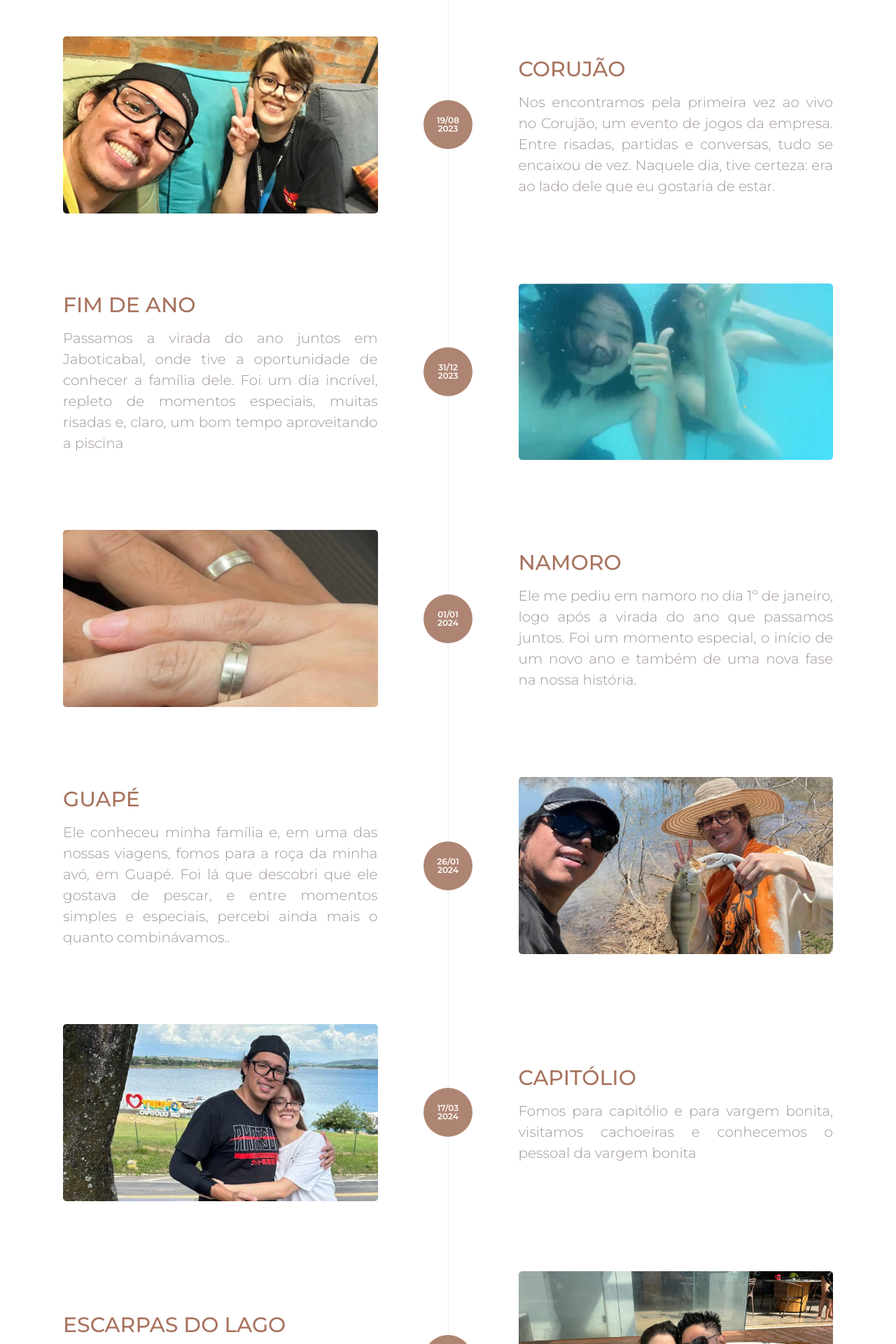
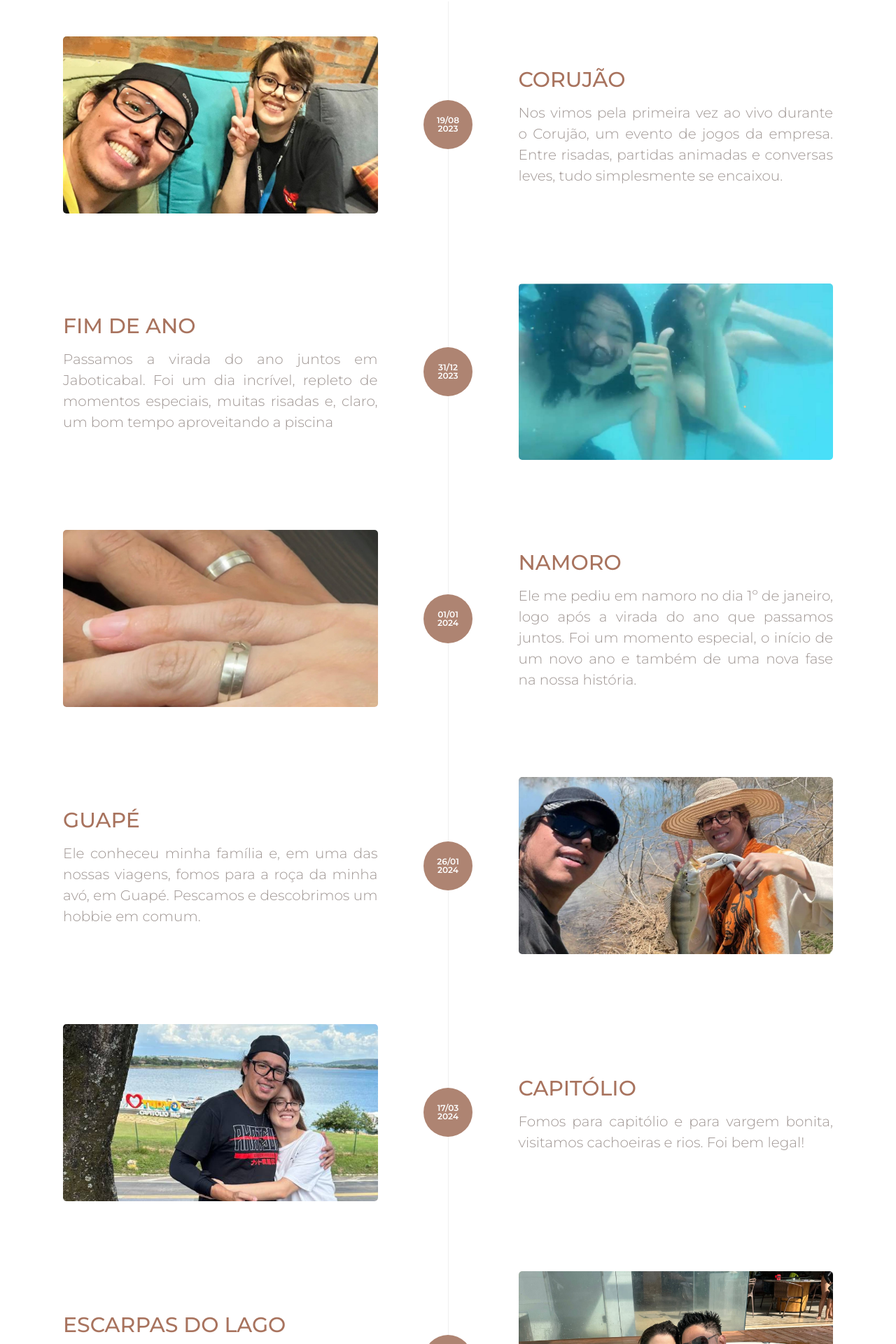
Before and after one commit to misaku/carols2michelkuguio-front, a React (Vite) app: page /home in a window 1280 px wide. Shown: the part 2693-4613 px from the top of the page at 70% size. Built offline with nearby package versions, Linux system fonts and the light colour scheme; a web font is replaced by a local one.

Commit message:
fix: correcao texto

```diff
--- a/src/components/Invite/invite.view.tsx
+++ b/src/components/Invite/invite.view.tsx
@@ -173,7 +173,7 @@ export const Invite: React.FC = memo(() => {
                     <SectionCard>
                         <p>
                             Com Deus guiando nossos passos, dividimos com alegria o começo de uma nova fase em nossas vidas.
-                            Convidamos <em>{responseData?.title}</em> e família para testemunhar e celebrar a nossa
+                            Convidamos <em>{responseData?.title}</em> para testemunhar e celebrar a nossa
                             união diante de Deus,
                             em um momento de fé, amor e gratidão.
 
--- a/src/components/TimeLine/index.contants.ts
+++ b/src/components/TimeLine/index.contants.ts
@@ -12,6 +12,7 @@ import natal from '../../assets/natal.jpg'
 import noivado from '../../assets/noivado.jpg'
 import santa_rita from '../../assets/santa_rita.jpg'
 import pesca from '../../assets/pesca.jpg'
+import rifania from '../../assets/rifania.jpg'
 
 interface TimeLineItem {
     title: string;
@@ -23,13 +24,13 @@ interface TimeLineItem {
 export const TIME_LINE_ITEMS: TimeLineItem[] = [
     {
         title: 'Corujão',
-        description: 'Nos encontramos pela primeira vez ao vivo no Corujão, um evento de jogos da empresa. Entre risadas, partidas e conversas, tudo se encaixou de vez. Naquele dia, tive certeza: era ao lado dele que eu gostaria de estar.',
+        description: 'Nos vimos pela primeira vez ao vivo durante o Corujão, um evento de jogos da empresa. Entre risadas, partidas animadas e conversas leves, tudo simplesmente se encaixou.',
         date: '19/08/2023',
         image: inicio
     },
     {
         title: 'Fim de ano',
-        description: 'Passamos a virada do ano juntos em Jaboticabal, onde tive a oportunidade de conhecer a família dele. Foi um dia incrível, repleto de momentos especiais, muitas risadas e, claro, um bom tempo aproveitando a piscina',
+        description: 'Passamos a virada do ano juntos em Jaboticabal. Foi um dia incrível, repleto de momentos especiais, muitas risadas e, claro, um bom tempo aproveitando a piscina',
         date: '31/12/2023',
         image: piscina2
     },
@@ -41,13 +42,13 @@ export const TIME_LINE_ITEMS: TimeLineItem[] = [
     },
     {
         title: 'Guapé',
-        description: 'Ele conheceu minha família e, em uma das nossas viagens, fomos para a roça da minha avó, em Guapé. Foi lá que descobri que ele gostava de pescar, e entre momentos simples e especiais, percebi ainda mais o quanto combinávamos..',
+        description: 'Ele conheceu minha família e, em uma das nossas viagens, fomos para a roça da minha avó, em Guapé. Pescamos e descobrimos um hobbie em comum. ',
         date: '26/01/2024',
         image: primeira_pesca
     },
     {
         title: 'Capitólio',
-        description: 'Fomos para capitólio e para vargem bonita, visitamos cachoeiras e conhecemos o pessoal da vargem bonita',
+        description: 'Fomos para capitólio e para vargem bonita, visitamos cachoeiras e rios. Foi bem legal!',
         date: '17/03/2024',
         image: capitolio
     },
@@ -59,7 +60,7 @@ export const TIME_LINE_ITEMS: TimeLineItem[] = [
     },
     {
         title: 'Holambra',
-        description: 'Caminhamos pelos campos floridos de Holambra, visitamos o imponente Moinho Povos Unidos e me deliciei com a culinária holandesa. O charme das ruas, o aroma das flores e a tranquilidade da cidade tornaram o dia inesquecível.',
+        description: 'Caminhamos pelos campos floridos de Holambra, visitamos o Moinho Povos Unidos e aproveitamos a culinária holandesa.',
         date: '14/07/2024',
         image: holambra2
     },
@@ -76,8 +77,14 @@ export const TIME_LINE_ITEMS: TimeLineItem[] = [
         image: noivado
     },
     {
+        title: 'Rifaina',
+        description: 'Tivemos um dia inesquecível em Rifaina, navegando de lancha com pessoas especiais e colecionando lembranças felizes',
+        date: '20/10/2024',
+        image: rifania
+    },
+    {
         title: 'Miguelópolis',
-        description: 'Fomos pescar tucunaré em Miguelópolis e vivemos um dia incrível no mato. O rio estava calmo, os peixes apareceram, e a emoção de cada puxada na linha foi de arrepiar.',
+        description: 'Fomos pescar tucunaré  de barco em Miguelópolis. O rio estava calmo, os peixes apareceram, mas depois o tempo fechou e choveu e saimos rapido com o barco deu muita adrenalina',
         date: '26/10/2024',
         image: pesca
     },
```
Also changed, not shown: src/assets/rifania.jpg (added).
